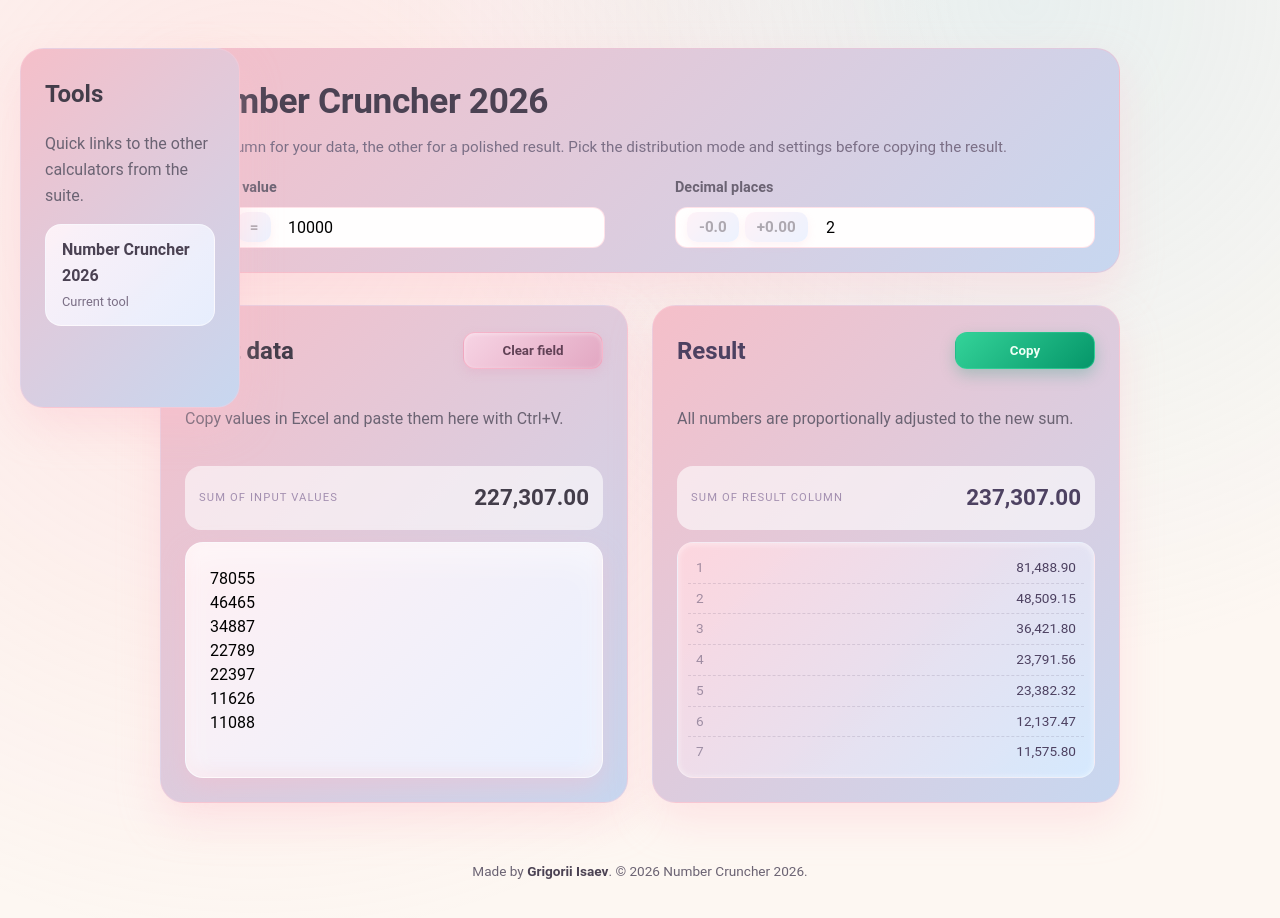
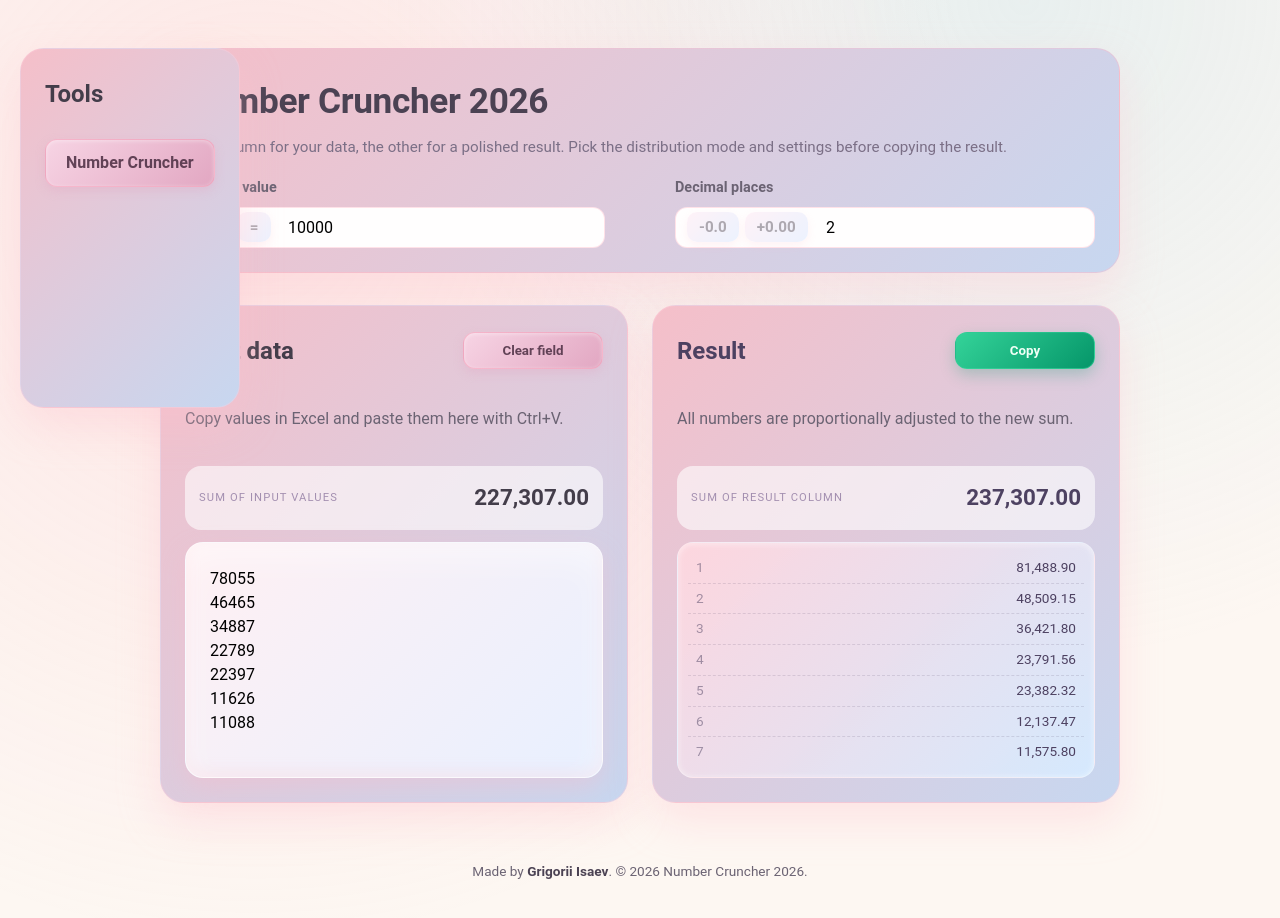
Before and after one commit to mrgisaev/Number-Cruncher-2000, a React (Vite) app in the folder web/: page / in a window 1280 px wide. Shown: the top 918 px of the page. Built offline with nearby package versions, Linux system fonts and the light colour scheme.

Commit message:
Simplify tools menu link

```diff
--- a/web/src/App.css
+++ b/web/src/App.css
@@ -437,29 +437,30 @@
   gap: 12px;
 }
 
-.tool-links li {
-  padding: 12px 16px;
-  border-radius: 16px;
-  background: linear-gradient(135deg, rgba(255, 245, 250, 0.9), rgba(232, 240, 255, 0.9));
-  border: 1px solid rgba(255, 255, 255, 0.5);
-  display: flex;
-  flex-direction: column;
-  gap: 4px;
+.tool-link-button {
+  display: inline-flex;
+  justify-content: center;
+  border-radius: 12px;
+  border: 1px solid rgba(249, 167, 191, 0.6);
+  padding: 10px 20px;
+  font-weight: 600;
+  background: linear-gradient(135deg, #f7d4e4, #e2a7c2);
+  color: rgba(82, 52, 72, 0.9);
+  cursor: pointer;
+  box-shadow:
+    inset 0 1px 4px rgba(255, 255, 255, 0.4),
+    0 4px 10px rgba(226, 167, 194, 0.35);
+  text-decoration: none;
+  transition: transform 0.2s ease, box-shadow 0.2s ease, opacity 0.2s ease;
 }
 
-.tool-links a {
-  font-weight: 600;
-  color: #4b4253;
-  text-decoration: none;
-}
-
-.tool-links a:hover {
-  text-decoration: underline;
-}
-
-.tool-links span {
-  font-size: 0.8rem;
-  color: #7b6f86;
+.tool-link-button:hover {
+  transform: translateY(1px);
+  background: linear-gradient(135deg, #f8b7c9, #f495a8);
+  box-shadow:
+    inset 0 2px 5px rgba(255, 255, 255, 0.45),
+    0 4px 10px rgba(244, 149, 168, 0.45);
+  color: rgba(60, 35, 50, 0.95);
 }
 
 .muted {
--- a/web/src/App.tsx
+++ b/web/src/App.tsx
@@ -283,15 +283,13 @@ function App() {
           <div className="card-header-top">
             <h2>Tools</h2>
           </div>
-          <p>Quick links to the other calculators from the suite.</p>
         </header>
         <nav>
           <ul className="tool-links">
             <li>
-              <a href="https://number-cruncher.org" target="_blank" rel="noreferrer">
-                Number Cruncher 2026
+              <a className="tool-link-button" href="https://number-cruncher.org" target="_blank" rel="noreferrer">
+                Number Cruncher
               </a>
-              <span>Current tool</span>
             </li>
           </ul>
         </nav>
```
